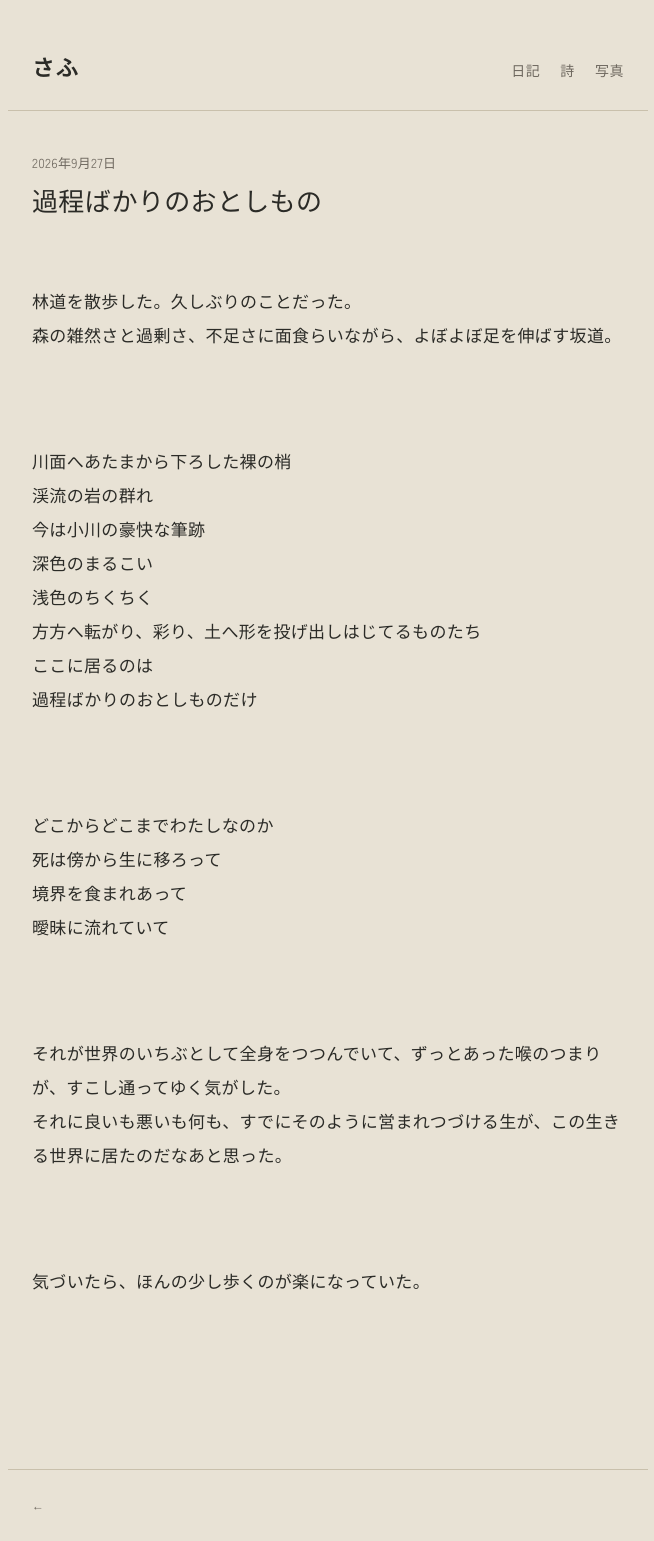
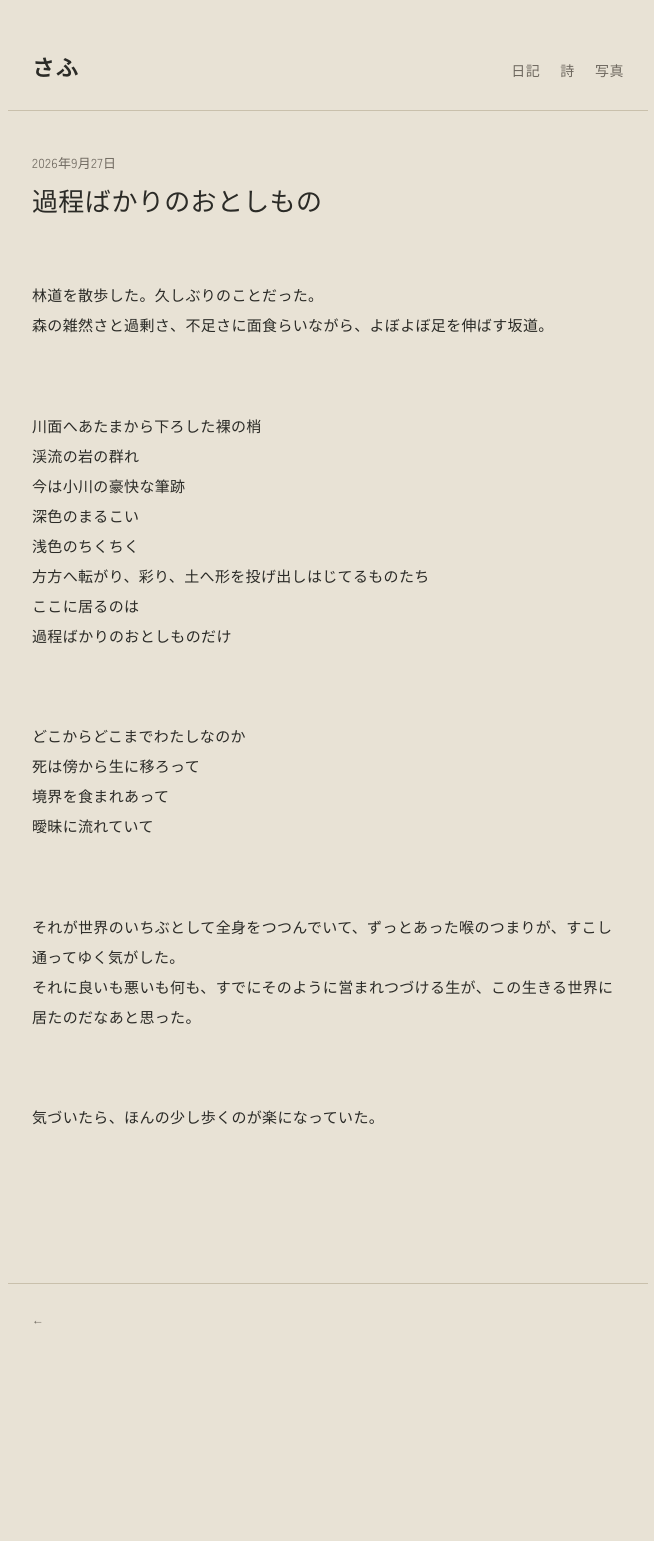
Before and after one commit to safusaf/safusaf.github.io, a Jekyll site: the page built from _posts/2026-09-27-post.md, in a window 1280 px wide. Shown: the whole page, without its empty margins (312-966 px from the left). Built offline with Jekyll 4.4.1, drawn with Linux system fonts in a browser that asks for light colours; some web fonts are replaced; after the commit the page ends 1355 px from its top, so only the background shows below that.

Commit message:
Update style.css

```diff
--- a/assets/css/style.css
+++ b/assets/css/style.css
@@ -29,9 +29,9 @@ main { max-width: 640px; margin: 0 auto; padding: 40px 24px 80px; }
 .entry-list-item a:hover .entry-list-title, .entry-list-item a:focus-visible .entry-list-title { color: var(--indigo); }
 .entry-date { font-family: var(--sans); font-size: 13px; color: var(--ink-soft); margin: 0 0 8px; }
 .entry-title { font-family: var(--title);  font-size: 26px; font-weight: 700; line-height: 1.5; margin: 0 0 28px; }
-.entry-body { font-size: 17px; line-height: 2; }
-.entry-body p { margin: 0 0 1.4em; }
-.entry-body { font-size: 17px; line-height: 2; white-space: pre-line; }
+.entry-body { font-size: 15px; line-height: 2; }
+.entry-body p { margin: 0 0 0.7em; }
+.entry-body { font-size: 15px; line-height: 2; white-space: pre-line; }
 .entry-poem .entry-title { margin-bottom: 40px; }
 .poem-body { white-space: pre-line; font-size: 18px; line-height: 1.15; }
 .entry-poem .entry-date { margin-top: 40px; }
```
